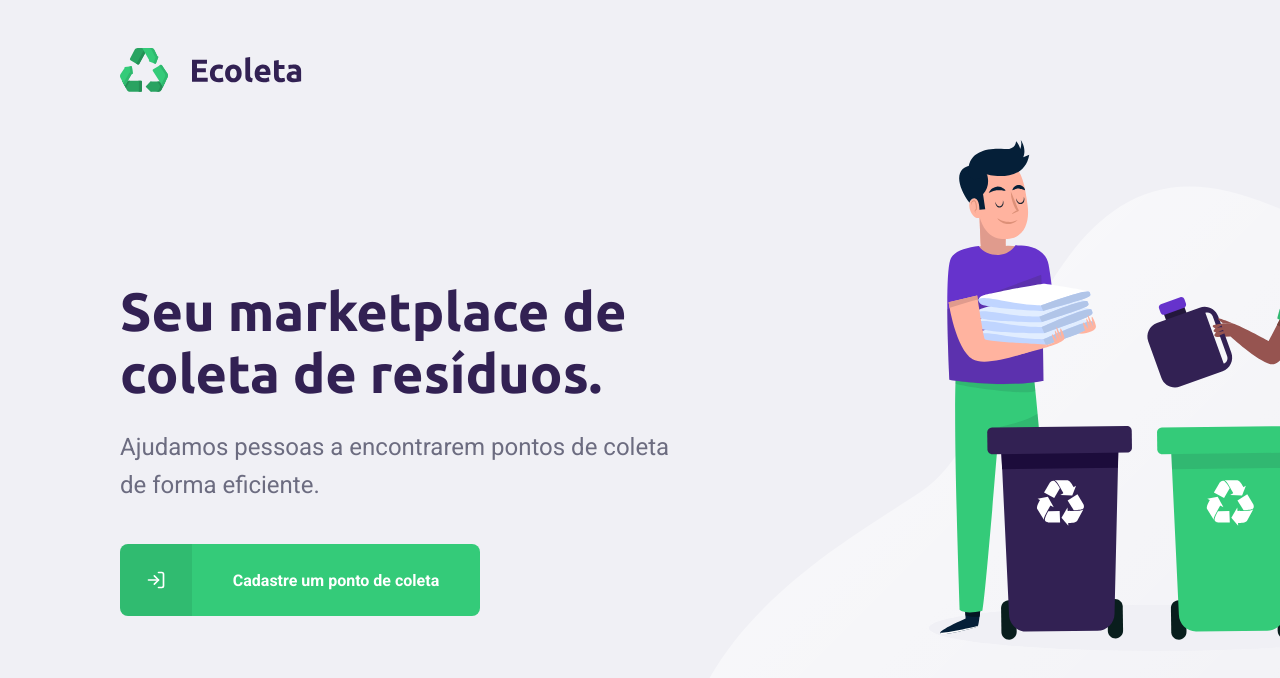
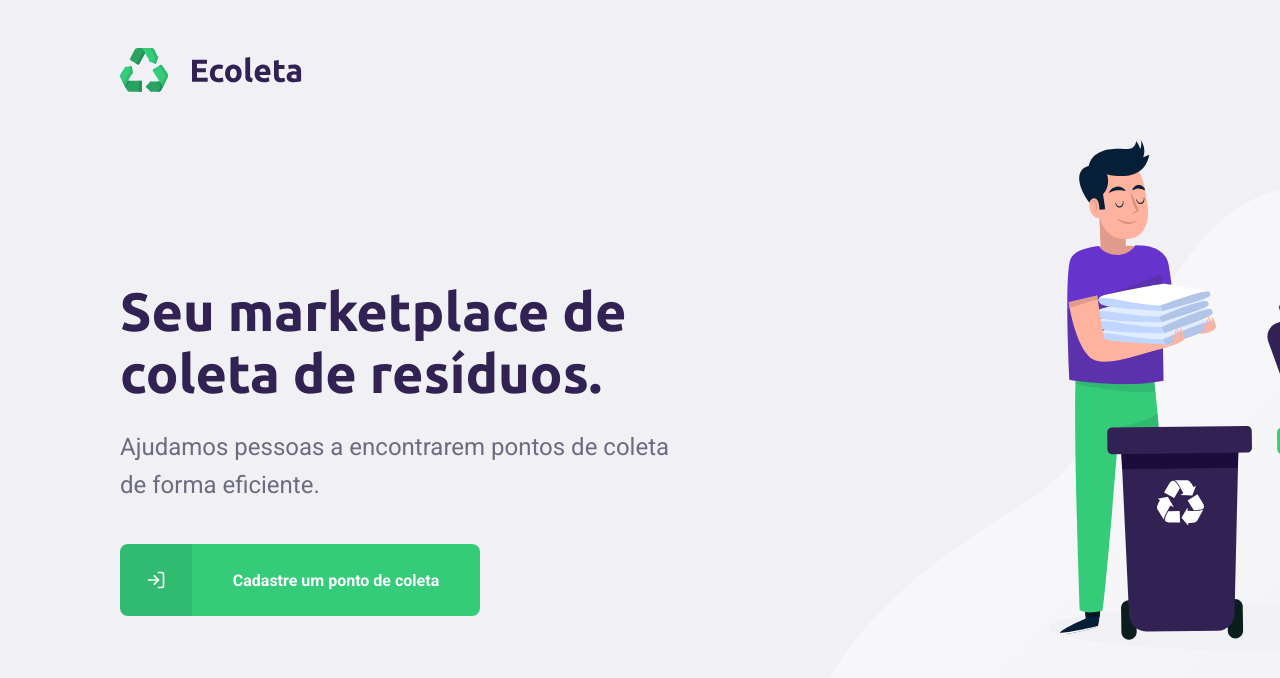
Before and after one commit to guibbers/ecoleta, a React (Create React App) app: page / in a window 1280 px wide. Shown: the top 678 px of the page. Built offline with nearby package versions, Linux system fonts and the light colour scheme.

Commit message:
add react router

```diff
--- a/package.json
+++ b/package.json
@@ -14,6 +14,7 @@
     "react": "^19.0.0",
     "react-dom": "^19.0.0",
     "react-icons": "5.4.0",
+    "react-router-dom": "^7.2.0",
     "react-scripts": "5.0.1",
     "typescript": "^4.9.5",
     "web-vitals": "^2.1.4"
--- a/src/App.tsx
+++ b/src/App.tsx
@@ -1,12 +1,14 @@
 import React from "react";
 import "./App.css";
 
-import Home from "./pages/Home";
+import AppRoutes from "./routes";
 
 function App() {
 
 	return (
-		<Home />
+		<div>
+			<AppRoutes />
+		</div>
 	);
 }
 
--- /dev/null
+++ b/src/pages/CreatePoint/index.tsx
@@ -0,0 +1,11 @@
+import React from "react";
+
+const CreatePoint = () =>{
+  return(
+    <div>
+      <h1>Hello World</h1>
+    </div>
+  )
+}
+
+export default CreatePoint;
--- a/src/pages/Home/index.tsx
+++ b/src/pages/Home/index.tsx
@@ -19,11 +19,13 @@ const Home = () => {
           <h1>Seu marketplace de coleta de resíduos.</h1>
           <p>Ajudamos pessoas a encontrarem pontos de coleta de forma eficiente.</p>
 
-          <a href="/cadastro">
-          <span> <FiLogIn/> </span>
+          <a href="/create-point">
+          <span>
+            <FiLogIn/>
+          </span>
+          <strong>Cadastre um ponto de coleta</strong>
+          </a>
 
-            <strong>Cadastre um ponto de coleta</strong>
-          </a>
         </main>
 
       </div>
--- a/src/pages/Home/styles.css
+++ b/src/pages/Home/styles.css
@@ -1,7 +1,7 @@
 #page-home {
   height: 100vh;
 
-  background: url('../../assets/home-background.svg') no-repeat 680px bottom;
+  background: url('../../assets/home-background.svg') no-repeat 800px bottom;
 }
 
 #page-home .content {
--- /dev/null
+++ b/src/routes.tsx
@@ -0,0 +1,18 @@
+import React from 'react';
+import { Route, BrowserRouter, Routes } from 'react-router-dom';
+
+import Home from './pages/Home';
+import CreatePoint from './pages/CreatePoint';
+
+const AppRoutes = () => {
+  return(
+    <BrowserRouter>
+      <Routes>
+        <Route element={<Home />} path='/'/>
+        <Route element={<CreatePoint />} path='/create-point' />
+      </Routes>
+    </BrowserRouter>
+  )
+}
+
+export default AppRoutes;
```
Also changed, not shown: 1 other file (tests, documents, lock files or other folders).
